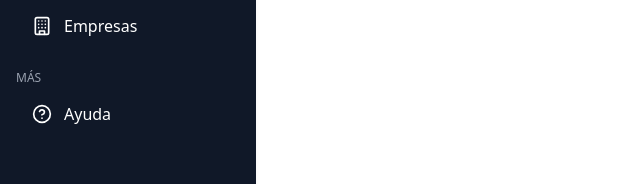
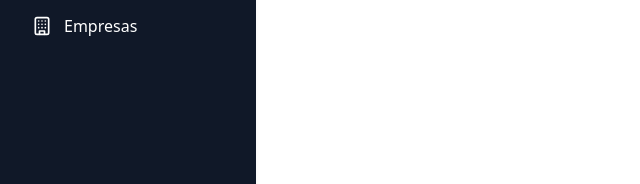
Before and after one commit to haderrenteria13/caninos-sabs-platform, a React (Vite) app: page /dashboard in a window 1280 px wide. Shown: the part 302-486 px from the top of the page, without its empty margins (0-640 px from the left). Built offline with nearby package versions, Linux system fonts and the light colour scheme; sample sign-in values are in the browser's storage.

Commit message:
💄 Remove help SideBar

```diff
--- a/src/features/dashboard/components/sidebar/SideBar.jsx
+++ b/src/features/dashboard/components/sidebar/SideBar.jsx
@@ -22,10 +22,6 @@ const SideBar = () => {
     { name: 'Empresas', path: '/dashboard/companies', icon: <Building className="h-5 w-5" /> },
   ]
 
-  const moreLinks = [
-    { name: 'Ayuda', path: '/dashboard/help', icon: <HelpCircle className="h-5 w-5" /> },
-  ]
-
   return (
     <aside className="w-64 bg-gray-900 text-white h-screen p-4 flex flex-col justify-between">
       <div>
@@ -43,18 +39,6 @@ const SideBar = () => {
               <li key={link.name}>
                 <NavLink to={link.path} className={({ isActive }) => `flex items-center gap-3 px-4 py-2 rounded-lg transition-colors ${isActive ? 'bg-gray-700 text-white' : 'hover:bg-gray-800'}`}>
                   {link.icon} <span>{link.name}</span>
-                </NavLink>
-              </li>
-            ))}
-          </ul>
-        </div>
-        <div className="mt-6">
-          <p className="text-xs text-gray-400 uppercase mb-2">Más</p>
-          <ul className="space-y-2">
-            {moreLinks.map((link) => (
-              <li key={link.name}>
-                <NavLink to={link.path} className={({ isActive }) => `flex items-center gap-3 px-4 py-2 rounded-lg transition-colors ${isActive ? 'bg-gray-700 text-white' : 'hover:bg-gray-800'}`}>
-                  {link.icon}<span>{link.name}</span>
                 </NavLink>
               </li>
             ))}
```
